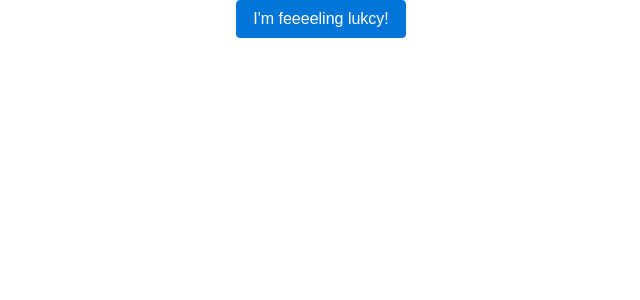
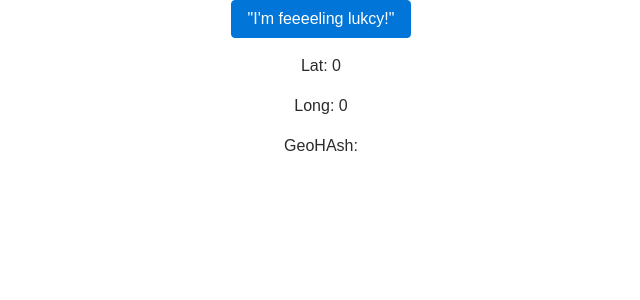
Before and after one commit to get-me-indr/frontend, a React (Create React App) app: page / in a window 1280 px wide. Shown: the top 300 px of the page, without its empty margins (319-959 px from the left). Built offline with nearby package versions, Linux system fonts and the light colour scheme; no server answers.

Commit message:
Added Geohash for location Recognition

```diff
--- a/package.json
+++ b/package.json
@@ -6,6 +6,8 @@
     "react-scripts": "1.0.10"
   },
   "dependencies": {
+    "geohash": "0.0.1",
+    "latlon-geohash": "^1.1.0",
     "react": "^15.6.1",
     "react-dom": "^15.6.1"
   },
--- a/src/App.js
+++ b/src/App.js
@@ -1,8 +1,17 @@
 import React, { Component } from 'react';
 import logo from './logo.svg';
 import './App.css';
+import GeoHash from 'latlon-geohash';
 
 class App extends Component {
+
+constructor(){
+super();
+this.success = this.success.bind(this);
+this.state = {lat:0,long:0,geohash:''}
+}
+
+
   feelingLucky() {
     window.TMIdentity.init({
       serverUrl: 'https://dev1.identity.nonprod-tmaws.io',
@@ -12,12 +21,40 @@ class App extends Component {
     }).then(window.TMIdentity.login);
   }
 
+ success(pos){
+   let crd = pos.coords;
+
+    let hashCode = GeoHash.encode(crd.latitude,crd.longitude);
+    this.setState({lat:crd.latitude, long:crd.longitude,hash:hashCode});
+    console.log(hashCode);
+    console.log('i succeed' + this.state.lat + this.state.long );
+    console.log('i succeed' + crd.latitude + crd.longitude );
+   }
+   error(){
+    console.log('I errored');
+   }
+
+
+ getLatLong(){
+  navigator.geolocation.getCurrentPosition(this.success, this.error, {enableHighAccuracy: true,  timeout: 5000,  maximumAge: 0 });
+
+  }
+
+componentDidMount() {
+    this.getLatLong();
+  }
   render() {
+
+
     return (
       <div className="App">
         <p className="App-intro">
-          <button className="btn btn-primary" onClick={this.feelingLucky}>I'm feeeeling lukcy!</button>
+          <button className="btn btn-primary" onClick={this.feelingLucky}>"I'm feeeeling lukcy!"</button>
         </p>
+        <p> Lat: {this.state.lat}</p>
+        <p> Long: {this.state.long}</p>
+        <p> GeoHAsh: {this.state.hash}</p>
+
       </div>
     );
   }
```
